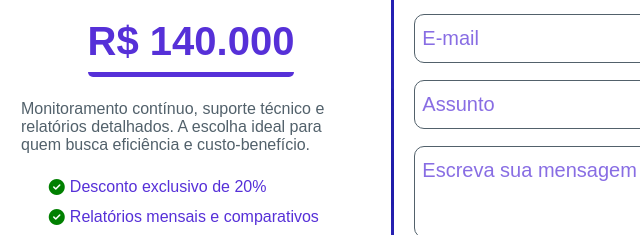
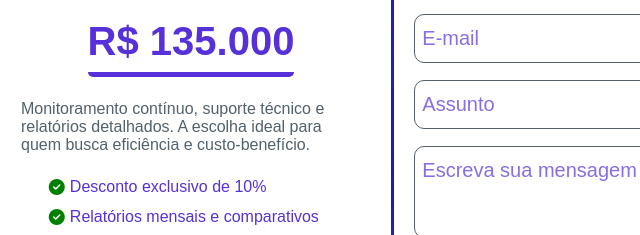
Before and after one commit to Next-History-of-Technology/site-institucional-nht, a plain HTML site: page planos.html in a window 1280 px wide. Shown: the part 282-517 px from the top of the page, 449-1089 px from the left. Drawn offline with Linux system fonts and the light colour scheme.

Commit message:
Mudança no valor do plano anual e na porcentagem de desconto

```diff
--- a/planos.html
+++ b/planos.html
@@ -60,7 +60,7 @@
 
             <h4>Para quem busca estabilidade e economia!</h4>
 
-            <p class="paragrafo-preco">R$ 140.000</p>
+            <p class="paragrafo-preco">R$ 135.000</p>
 
             <p class="paragrafo-descricao">
                 Monitoramento contínuo, suporte técnico e relatórios detalhados. A escolha ideal para quem busca
@@ -70,7 +70,7 @@
             <ul>
                 <li>
                     <i class="fa-solid fa-circle-check" style="color: green;"></i>
-                    Desconto exclusivo de 20%
+                    Desconto exclusivo de 10%
                 </li>
 
                 <li>
```
